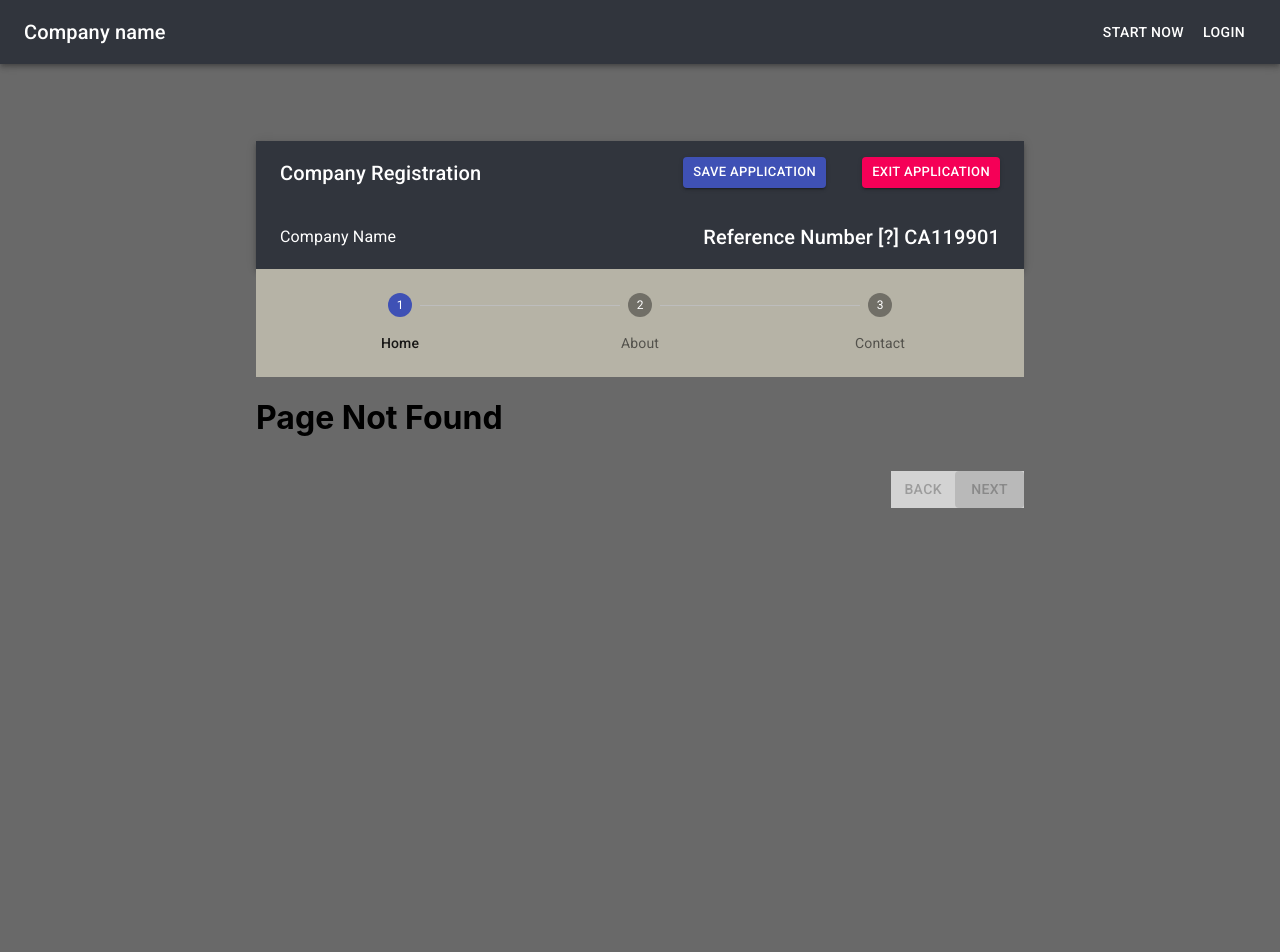
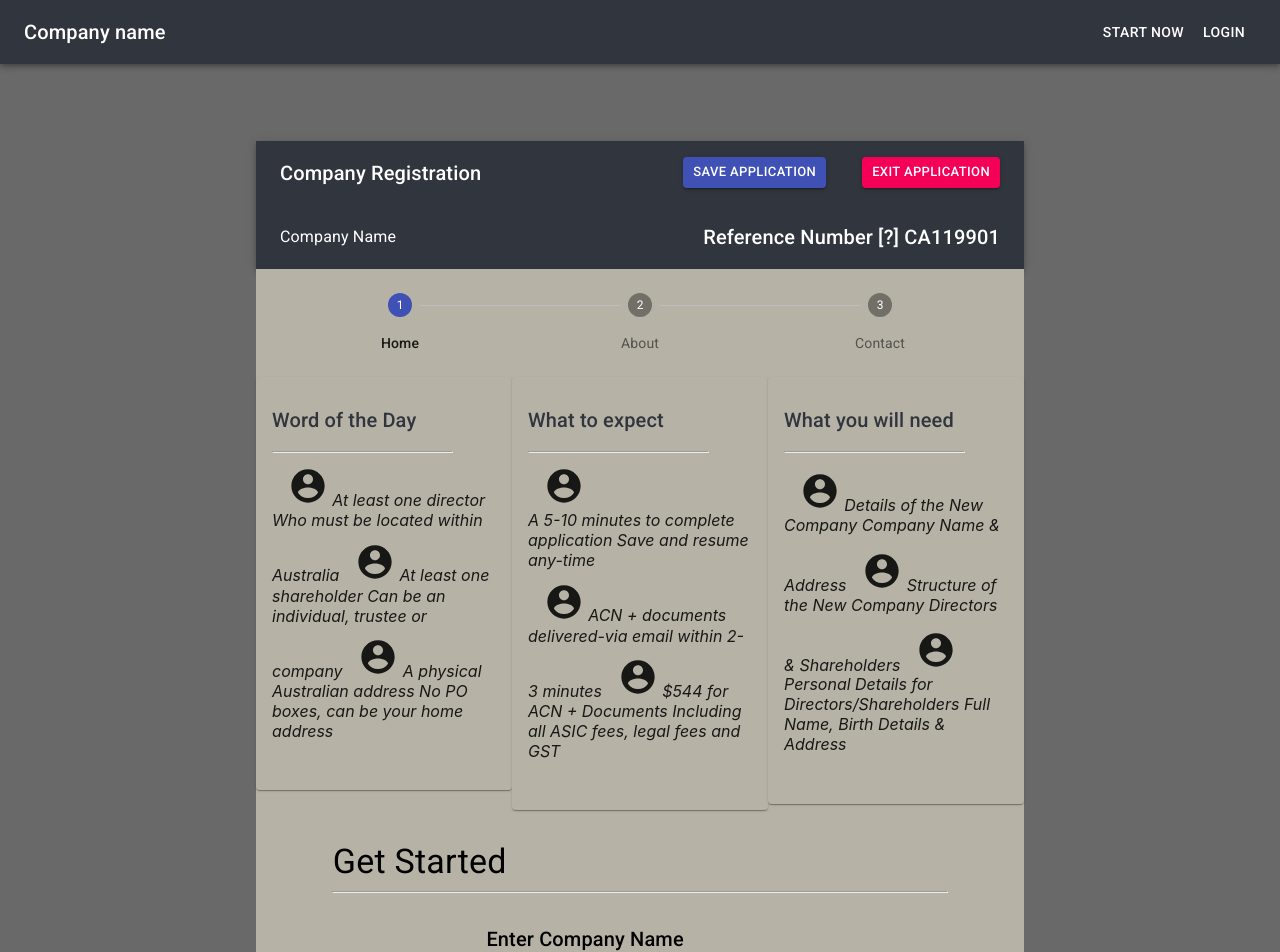
Before and after one commit to arslanismail/React-16-Materialize-Ui-Project-Boiler-Plate, a React (Create React App) app: page /company in a window 1280 px wide. Before the commit this address had no page. Shown: the top 952 px of the page. Before the commit the page ends 800 px from the top, so only its background shows below. Built offline with nearby package versions, Linux system fonts and the light colour scheme.

Commit message:
company name

```diff
--- a/src/App.js
+++ b/src/App.js
@@ -14,10 +14,13 @@ import Stepper from "@material-ui/core/Stepper";
 import Step from "@material-ui/core/Step";
 import StepLabel from "@material-ui/core/StepLabel";
 import Button from "@material-ui/core/Button";
+import StepButton from '@material-ui/core/StepButton';
 import Utility from "./utils/Utility";
 import Card from "./components/layout/Card";
+import CompanyName from  "./components/CompanyName";
 import SignIn from "./components/Account/SignIn";
 import SignUp from "./components/Account/Signup";
+
 
 function App(props) {
   const classes = Utility.useAppStyles();
@@ -40,6 +43,9 @@ function App(props) {
     const stepScreen = Utility.getStepContent(activeStep - 1);
     props.history.push(stepScreen);
   };
+  const handleStep = (step) => () => {
+    setActiveStep(step);
+  };
   return (
     <React.Fragment >
      <div style={{backgroundColor:"#696969"}}>
@@ -58,10 +64,12 @@ function App(props) {
           <React.Fragment >
             <Card />
             <div className={classes.root} style={{backgroundColor:"#B6B3A6"}}>
-              <Stepper activeStep={activeStep} style={{backgroundColor:"#B6B3A6"}} alternativeLabel>
-                {steps.map((label) => (
+              <Stepper nonLinear activeStep={activeStep} style={{backgroundColor:"#B6B3A6"}} alternativeLabel>
+                {steps.map((label, index) => (
                   <Step key={label}>
-                    <StepLabel>{label}</StepLabel>
+                    <StepButton onClick={handleStep(index)}>
+              {label}
+            </StepButton>
                   </Step>
                 ))}
               </Stepper>
@@ -84,6 +92,7 @@ function App(props) {
             <Route path="/contact" component={Contcat}></Route>
             <Route path="/signin" component={SignIn}></Route>
             <Route path="/signup" component={SignUp}></Route>
+            <Route path="/company" component={CompanyName}></Route>
             <Route component={GenericNotFound} />
           </Switch>
         </div>
--- a/src/components/Account/SignIn.js
+++ b/src/components/Account/SignIn.js
@@ -32,7 +32,55 @@ const useStyles = makeStyles((theme) => ({
   },
 }));
 
-export default function SignIn() {
+export default function SignIn(props) {
+  const [signIn,setSignIn] = React.useState({
+    email:null,
+    password:null,
+    remember:false,
+
+  });
+
+  const handleEmail = (e) => {
+    console.log(e.target.value)
+    setSignIn({
+      signIn,
+      email: e.target.value,
+    });
+
+  };
+  const handleRemember = (e) => {
+    setSignIn({
+      ...signIn,
+      remember: !signIn.remember,
+    });
+
+  };
+
+  const handlePassword = (e) => {
+
+    setSignIn({
+      signIn,
+      password: e.target.value,
+    });
+  };
+
+  const handleSubmitClick = (e) => {
+    e.preventDefault();
+    if( signIn.password=="asad"  ) {
+        console.log("login")
+    } else {
+      console.log("invalid login data")
+       console.log(signIn.password)
+       console.log(handleEmail)
+       console.log(signIn.email)
+
+    }
+}
+
+  // const handleLogin = () =>{
+  //   axios.post('http://localhost:3000/signin', { email: {handleEmail}, password: {handlePassword} });
+  // };
+
   const classes = useStyles();
 
   return (
@@ -56,6 +104,8 @@ export default function SignIn() {
             name="email"
             autoComplete="email"
             autoFocus
+            value={signIn.email}
+            onChange={handleEmail}
           />
           <TextField
             variant="outlined"
@@ -67,9 +117,11 @@ export default function SignIn() {
             type="password"
             id="password"
             autoComplete="current-password"
+            value={signIn.password}
+            onChange={handlePassword}
           />
           <FormControlLabel
-            control={<Checkbox value="remember" color="primary" />}
+            control={<Checkbox value="remember" onChange={handleRemember} name="remember" color="primary" />}
             label="Remember me"
           />
           <Button
@@ -78,6 +130,7 @@ export default function SignIn() {
             variant="contained"
             color="primary"
             className={classes.submit}
+            onClick={handleSubmitClick}
           >
             Sign In
           </Button>
--- a/src/components/Account/Signup.js
+++ b/src/components/Account/Signup.js
@@ -33,7 +33,70 @@ const useStyles = makeStyles((theme) => ({
 }));
 
 export default function SignUp() {
+  const [signUp,setSignUp] = React.useState({
+    firstName:null,
+    lastName:null,
+    email:null,
+    password:null,
+    contact:null,
+    extraEmail:null,
+
+  })
+  const handleFirstName = (e) => {
+    setSignUp({
+      ...signUp,
+      firstName: e.target.value,
+    });
+
+  };
+  const handleEmail = (e) => {
+    setSignUp({
+      ...signUp,
+      lastName: e.target.value,
+    });
+
+  };
+  const handleLastName = (e) => {
+    setSignUp({
+      ...signUp,
+      lastName: e.target.value,
+    });
+
+  };
+
+  const handleContact = (e) => {
+    setSignUp({
+      ...signUp,
+      contact: e.target.value,
+    });
+
+  };
+  const handlePassword = (e) => {
+    setSignUp({
+      ...signUp,
+      password: e.target.value,
+    });
+
+  };
+
+  const handleExtraEmail = (e) => {
+    setSignUp({
+      ...signUp,
+      extraEmail: !signUp.remember,
+    });
+  }
   const classes = useStyles();
+  const handleSubmitClick = (e) => {
+    const condition =
+      signUp.firstName != null &&
+      signUp.lastName !=null &&
+      signUp.contact != null &&
+      signUp.password != null &&
+      signUp.email != null;
+    if (condition) {
+      console.log(e);
+    }else{console.log("not re")}
+  };
 
   return (
     <Container component="main" maxWidth="xs" style={{backgroundColor:"#B6B3A6"}}>
@@ -57,6 +120,7 @@ export default function SignUp() {
                 id="firstName"
                 label="First Name"
                 autoFocus
+                onChange={handleFirstName}
               />
             </Grid>
             <Grid item xs={12} sm={6}>
@@ -68,6 +132,7 @@ export default function SignUp() {
                 label="Last Name"
                 name="lastName"
                 autoComplete="lname"
+                onChange={handleLastName}
               />
             </Grid>
             <Grid item xs={12}>
@@ -79,6 +144,7 @@ export default function SignUp() {
                 label="Email Address"
                 name="email"
                 autoComplete="email"
+                onChange={handleEmail}
               />
             </Grid>
             <Grid item xs={12}>
@@ -90,6 +156,7 @@ export default function SignUp() {
                 label="Contact Number"
                 name="contact"
                 autoComplete="contact"
+                onChange={handleContact}
               />
             </Grid>
             <Grid item xs={12}>
@@ -102,11 +169,12 @@ export default function SignUp() {
                 type="password"
                 id="password"
                 autoComplete="current-password"
+                onChange={handlePassword}
               />
             </Grid>
             <Grid item xs={12}>
               <FormControlLabel
-                control={<Checkbox value="allowExtraEmails" color="primary" />}
+                control={<Checkbox value="allowExtraEmails" onChange={handleExtraEmail} name="extraEmail" color="primary" />}
                 label="I want to receive inspiration, marketing promotions and updates via email."
               />
             </Grid>
@@ -117,6 +185,7 @@ export default function SignUp() {
             variant="contained"
             color="primary"
             className={classes.submit}
+            onClick={handleSubmitClick}
           >
             Sign Up
           </Button>
--- /dev/null
+++ b/src/components/CompanyName.js
@@ -0,0 +1,125 @@
+import React from 'react';
+import { makeStyles } from '@material-ui/core/styles';
+import Paper from '@material-ui/core/Paper';
+import Grid from '@material-ui/core/Grid';
+import CompanyName from './CompanyName';
+import { Typography } from '@material-ui/core';
+import Card from '@material-ui/core/Card';
+import CardActions from '@material-ui/core/CardActions';
+import CardContent from '@material-ui/core/CardContent';
+import Button from '@material-ui/core/Button';
+import AccountCircleIcon from '@material-ui/icons/AccountCircle';
+import { TextField } from '@material-ui/core';
+
+const useStyles = makeStyles((theme) => ({
+  root: {
+    flexGrow: 1,
+    backgroundColor:"#B6B3A6",
+    paddingBottom:"10%"
+  },
+  paper: {
+    padding: theme.spacing(10),
+    color: theme.palette.text.secondary,
+  },
+  bullet: {
+    display: 'inline-block',
+    margin: '0 2px',
+    transform: 'scale(0.8)',
+  },
+  title: {
+    color: "#31353D",
+    paddingTop:"5%"
+  },
+  pos: {
+    marginBottom: 12,
+  },
+
+}));
+
+export default function Company() {
+  const classes = useStyles();
+  const bull = <span className={classes.bullet}>•</span>;
+  return (
+    <div className={classes.root}>
+
+      <Grid container >
+
+        <Grid item xs={4}>
+        <Card className={classes.root}>
+      <CardContent>
+        <Typography className={classes.title} component="h1" variant="h6"  gutterBottom>
+          Word of the Day
+        </Typography>
+        <hr style={{  marginBottom: "1%", width: "80%" ,float:"left"}} />
+        <AccountCircleIcon style={{fontSize: 40,marginLeft:"7%",marginTop:"5%"}}/> <span style={{color:"textSecondary",fontStyle:"oblique"}}>At least one director
+Who must be located within Australia</span>
+
+        <AccountCircleIcon style={{fontSize: 40,marginLeft:"7%",marginTop:"5%"}}/> <span style={{color:"textSecondary",fontStyle:"oblique"}}>At least one shareholder
+Can be an individual, trustee or company</span>
+
+        <AccountCircleIcon style={{fontSize: 40,marginLeft:"7%",marginTop:"5%"}}/> <span style={{color:"textSecondary",fontStyle:"oblique"}}>A physical Australian address
+No PO boxes, can be your home address</span>
+
+      </CardContent>
+
+    </Card>
+        </Grid>
+
+        <Grid item xs={4}>
+        <Card className={classes.root}>
+      <CardContent>
+        <Typography className={classes.title} component="h1" variant="h6"  gutterBottom>
+        What to expect
+        </Typography>
+        <hr style={{  marginBottom: "1%", width: "80%" ,float:"left"}} />
+        <AccountCircleIcon style={{fontSize: 40,marginLeft:"7%",marginTop:"5%"}}/> <span style={{color:"textSecondary",fontStyle:"oblique",display:"block"}}>A 5-10 minutes to complete application
+Save and resume any-time </span>
+
+        <AccountCircleIcon style={{fontSize: 40,top: "5px",marginLeft:"7%",marginTop:"5%"}}/> <span style={{color:"textSecondary",fontStyle:"oblique"}}>ACN + documents delivered-via email within 2-3 minutes</span>
+
+        <AccountCircleIcon style={{fontSize: 40,marginLeft:"7%",marginTop:"5%"}}/> <span style={{color:"textSecondary",fontStyle:"oblique"}}>$544 for ACN + Documents
+Including all ASIC fees, legal fees and GST</span>
+
+      </CardContent>
+
+    </Card>
+        </Grid>
+        <Grid item xs={4}>
+        <Card className={classes.root}>
+      <CardContent>
+        <Typography className={classes.title} component="h1" variant="h6"  gutterBottom>
+        What you will need
+        </Typography>
+        <hr style={{  marginBottom: "1%", width: "80%" ,float:"left"}} />
+        <AccountCircleIcon style={{fontSize: 40,marginLeft:"7%",marginTop:"7%"}}/> <span style={{color:"textSecondary",fontStyle:"oblique"}}>Details of the New Company Company Name & Address</span>
+
+        <AccountCircleIcon style={{fontSize: 40,marginLeft:"7%",marginTop:"7%"}}/> <span style={{color:"textSecondary",fontStyle:"oblique"}}>Structure of the New Company Directors & Shareholders</span>
+
+        <AccountCircleIcon style={{fontSize: 40,marginLeft:"7%",marginTop:"7%"}}/> <span style={{color:"textSecondary",fontStyle:"oblique"}}>Personal Details for Directors/Shareholders Full Name, Birth Details & Address</span>
+
+      </CardContent>
+
+    </Card>
+        </Grid>
+
+      </Grid>
+      <Typography  component="h1" variant="h4" style={{marginLeft: "10%",marginTop: "4%"}} className={classes.typo}>
+      Get Started
+      </Typography>
+     <hr style={{ marginTop: "1%", marginBottom: "3%", width: "80%" }} />
+      <Typography  component="h1" variant="h6" style={{marginTop: "4%",marginLeft: "30%"}} className={classes.typo}>
+      Enter Company Name
+      </Typography>
+
+
+      <TextField
+            required
+            id="companyName"
+            label="Company Name"
+            name="companytName"
+            autoComplete="Text"
+            style={{ float: "left", marginLeft: "30%",marginTop:"2%",marginBottom:"3%",width:"40%" }}
+          />
+    </div>
+  );
+}
--- a/src/components/Home/Forms/SearchForm.js
+++ b/src/components/Home/Forms/SearchForm.js
@@ -7,7 +7,7 @@ export default function SearchForm(props) {
   const classes = Utility.useFormStyles();
   return (
     <div>
-      <form style={{marginBottom:"10%"}}>
+      <form style={{marginBottom:"3%"}}>
         <TextField
           required
           id="search"
--- a/src/components/Home/Home.js
+++ b/src/components/Home/Home.js
@@ -112,9 +112,11 @@ export default function Home(props) {
       <Typography component="h1" variant="h4" className={classes.typo}>
         Company Location
       </Typography>
+      <hr style={{ marginTop: "1%", marginBottom: "1%", width: "80%" }} />
       <Typography component="h1" variant="h6" className={classes.typo}>
         Register Office Address
       </Typography>
+      <hr style={{ marginTop: "1%", marginBottom: "3%", width: "80%" }} />
       <p className={classes.typo}>Must be a Physical Address in Australia. Not POBOX Address</p>
       {!options.addressSearchStatus ? (
         <SearchForm
--- a/src/utils/Utility.js
+++ b/src/utils/Utility.js
@@ -101,7 +101,7 @@ export default class Utility {
 
     typo: {
       color: "#31353D",
-      paddingTop:"5%"
+      paddingTop:"1%"
 
     },
     root: {
```
